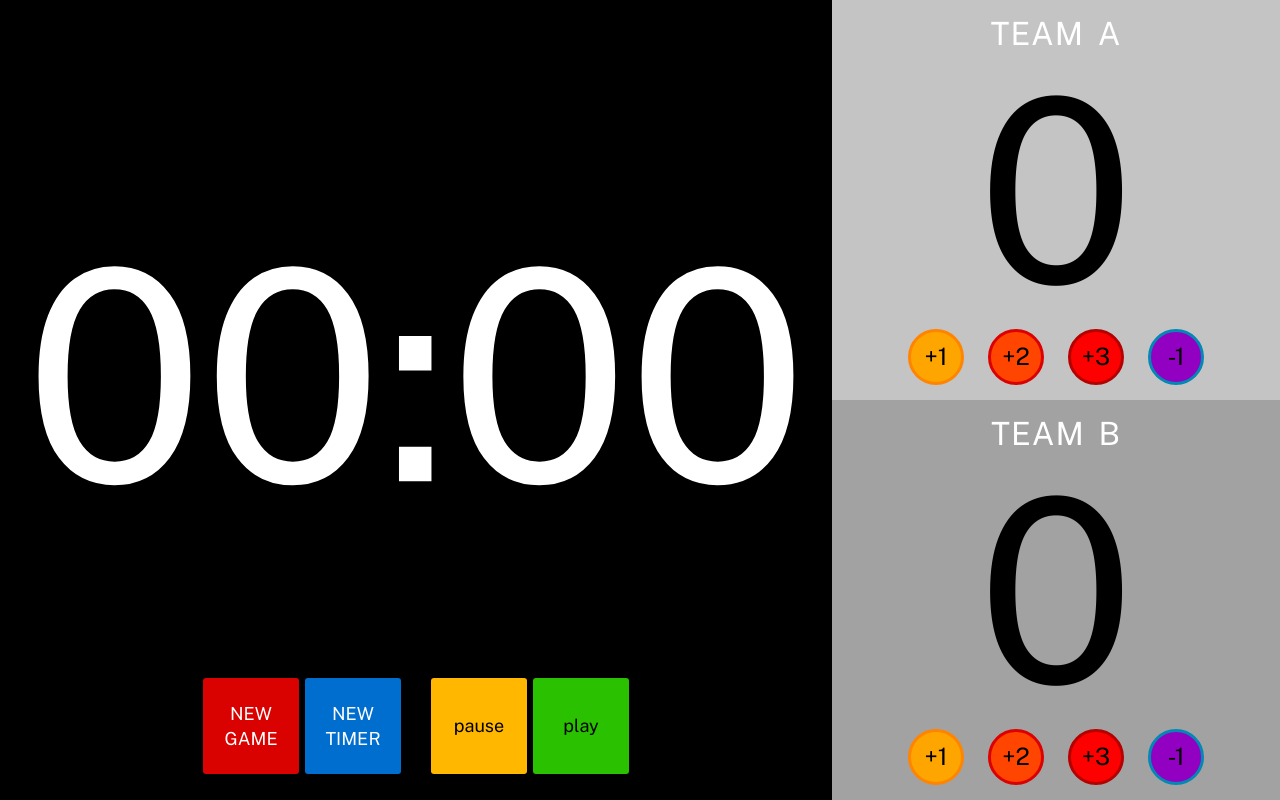
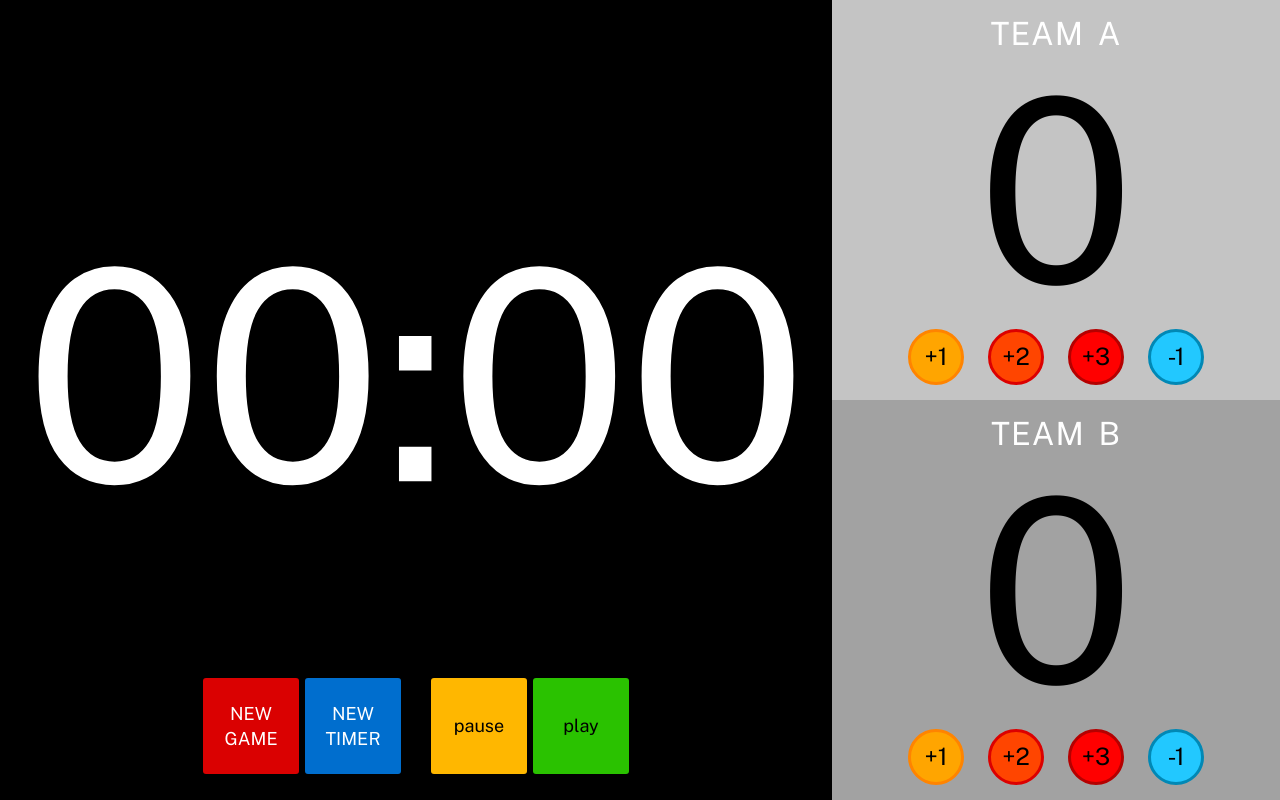
Before and after one commit to k-son/basket, a plain HTML site: page index.html in a window 1280 px wide. Drawn offline with nearby package versions, Linux system fonts and the light colour scheme.

Commit message:
Back to previous settings

```diff
--- a/scss/partials/layout.scss
+++ b/scss/partials/layout.scss
@@ -286,6 +286,5 @@
 }
 .minus1 {
   background-color: #22c8ff;
-  background-color: #9200c2;
   border-color: #0188b5;
 }
```
Also changed, not shown: css/main.css, css/main.min.css, 1 other file.
